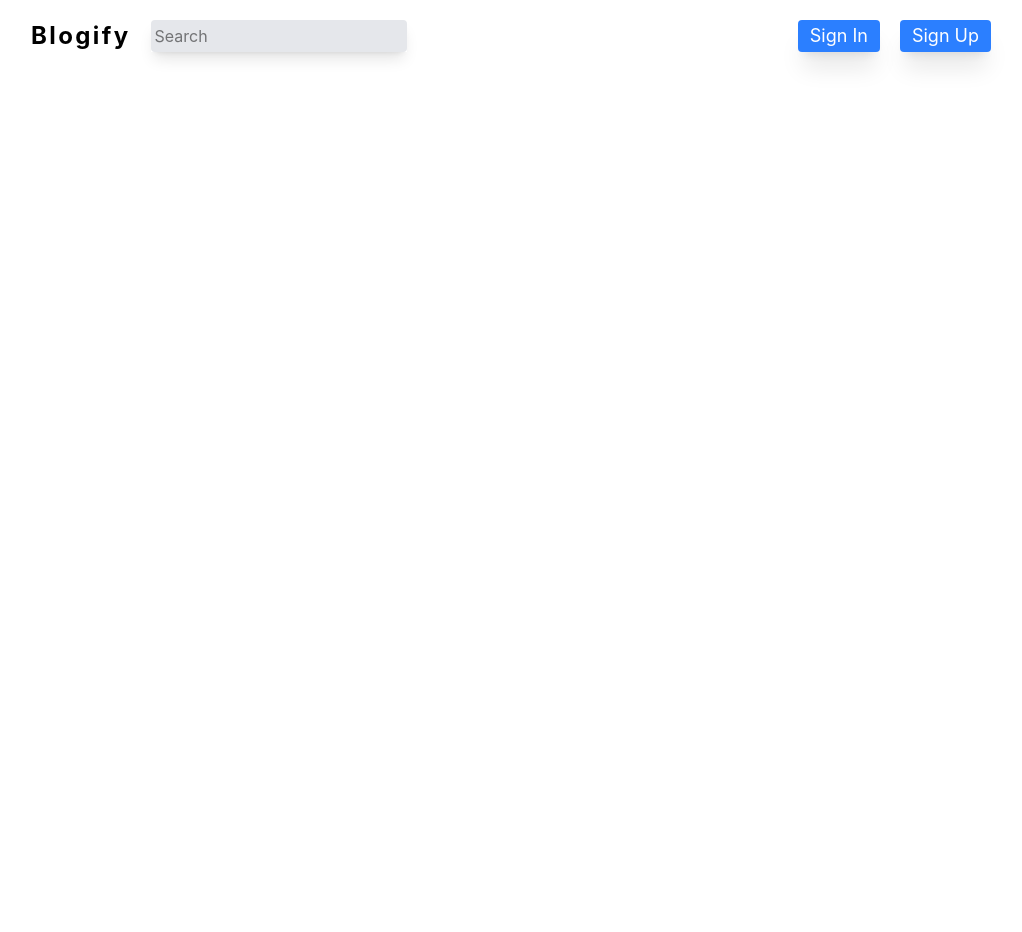
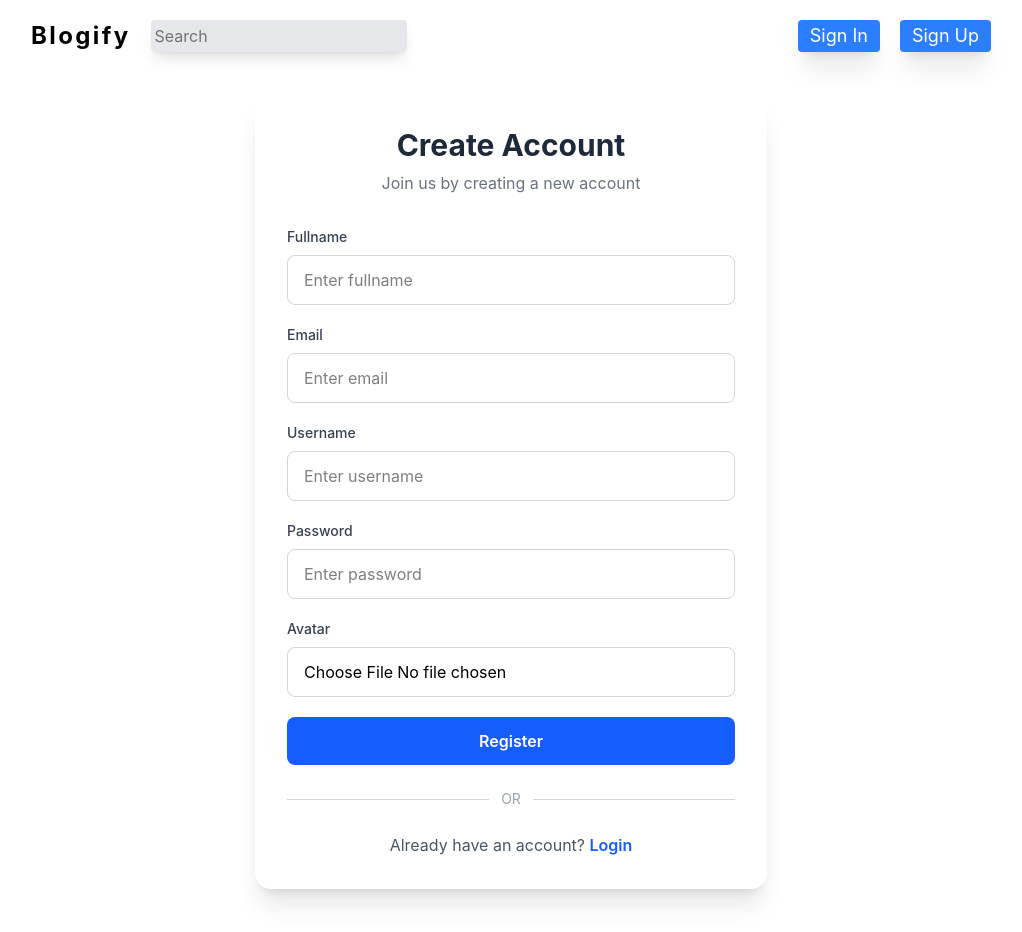
Before and after one commit to sakshi752/Blogify, a React app in the folder frontend/: page /register in a window 1280 px wide. Shown: the whole page, without its empty margins (129-1151 px from the left). Before the commit the page ends 800 px from the top, so only its background shows below. Built offline with nearby package versions, Linux system fonts and the light colour scheme; the HTML template or start-up script is replaced by a standard one.

Commit message:
frontend-login-registerPage-redux-setup

```diff
--- a/frontend/package.json
+++ b/frontend/package.json
@@ -10,11 +10,13 @@
     "preview": "vite preview"
   },
   "dependencies": {
+    "@reduxjs/toolkit": "^2.12.0",
     "@tailwindcss/vite": "^4.3.2",
     "formik": "^2.4.9",
     "react": "^19.2.7",
     "react-dom": "^19.2.7",
     "react-icons": "^5.7.0",
+    "react-redux": "^9.3.0",
     "react-router-dom": "^7.18.1",
     "react-toastify": "^11.1.0",
     "tailwindcss": "^4.3.2",
--- /dev/null
+++ b/frontend/src/Components/Button/Button.jsx
@@ -0,0 +1,16 @@
+import React from 'react'
+
+const Button = ({
+    type,
+    eventHandler,
+    txt,
+    style
+}) => {
+    return (
+        <button  type={type} eventHandler={eventHandler}>
+            {txt}
+        </button>
+    )
+}
+
+export default Button
--- /dev/null
+++ b/frontend/src/Components/CommanForm/CommanForm.jsx
@@ -0,0 +1,52 @@
+import { Formik, Form, Field, ErrorMessage } from "formik";
+
+const CommanForm = ({
+    initialValues,
+    validationSchema,
+    onSubmit,
+    fields,
+    buttonText,
+}) => {
+    return (
+        <Formik
+            initialValues={initialValues}
+            validationSchema={validationSchema}
+            onSubmit={onSubmit}
+            enableReinitialize
+        >
+            <Form>
+                {fields.map((field) => (
+                    <div key={field.name} className="mb-5">
+                        <label className="block mb-2 text-sm font-medium text-gray-700">
+                            {field.label}
+                        </label>
+
+                        <Field
+                            type={field.type}
+                            name={field.name}
+                            placeholder={field.placeholder}
+                            className="w-full px-4 py-3 border border-gray-300 rounded-lg outline-none focus:ring-2 focus:ring-blue-500 focus:border-transparent transition"
+                        />
+
+                        <ErrorMessage
+                            name={field.name}
+                            component="p"
+                            className="text-red-500 text-sm mt-1"
+                        />
+                    </div>
+                ))}
+
+                <div>
+                    <button
+                        type="submit"
+                        className="w-full bg-blue-600 hover:bg-blue-700 text-white py-3 rounded-lg font-semibold transition"
+                    >
+                        {buttonText}
+                    </button>
+                </div>
+            </Form>
+        </Formik>
+    )
+}
+
+export default CommanForm
--- a/frontend/src/main.jsx
+++ b/frontend/src/main.jsx
@@ -1,6 +1,8 @@
 import { StrictMode } from 'react'
 import { createRoot } from 'react-dom/client'
 import './index.css'
+import {Provider} from "react-redux"
+import { store } from './redux/store'
 
 import {
   createBrowserRouter,
@@ -78,7 +80,10 @@ const router = createBrowserRouter(
 
 
 createRoot(document.getElementById('root')).render(
+  <Provider store={store}>
   <StrictMode>
     <RouterProvider router={router} />
   </StrictMode>
+  </Provider>
+
 )
--- a/frontend/src/pages/LoginAndRegisterPage/LoginRegisterApiService.js
+++ b/frontend/src/pages/LoginAndRegisterPage/LoginRegisterApiService.js
@@ -1,5 +1,3 @@
 export const registerUserService = async (params)=> {
 
 }
-
-export const loginUse
--- a/frontend/src/pages/LoginAndRegisterPage/LoginRegisterPage.jsx
+++ b/frontend/src/pages/LoginAndRegisterPage/LoginRegisterPage.jsx
@@ -1,11 +1,120 @@
-import React from 'react'
+import React, { useEffect, useState } from 'react'
+import * as Yup from "yup"
+import { useMatch, NavLink } from "react-router-dom"
+import { loginFields, registerFields } from '../../utils'
+import CommanForm from '../../Components/CommanForm/CommanForm'
+import {toast} from "react-toastify"
+
 
 const LoginRegisterPage = () => {
+  const [isLogin, setIsLogin] = useState(useMatch("/login"))
+
+  const [intialValues, setInitialValues] = useState({})
+  const [validationSchema, setValidationSchema] = useState({})
+
+  useEffect(() => {
+    if (isLogin) {
+
+      setInitialValues({
+        identifier: "",
+        password: ""
+      })
+
+      setValidationSchema(
+        Yup.object({
+          identifier: Yup.string().required("Required"),
+          password: Yup.string().min(6, "Password must be at least 6 characters").required("Required"),
+        }))
+
+    } else {
+      setInitialValues({
+        email: "",
+        username: "",
+        password: "",
+        fullname: "",
+        avatar: null
+      })
+
+      setValidationSchema(Yup.object({
+        fullname: Yup.string().required("Required"),
+        username: Yup.string().required("Required"),
+        email: Yup.string().email().required("Required"),
+        password: Yup.string().min(6, "Password must be at least 6 characters").required("Required"),
+      }))
+    }
+  }, [isLogin])
+
+  const onSubmit =async (values) => {
+    try {
+      const requrestBody ={
+
+      }
+      co
+    } catch (error) {
+      toast.error(error)
+    }
+  }
+
   return (
-    <div>
+    <div className="min-h-screen flex items-center justify-center">
+      <div className="w-full max-w-lg bg-white rounded-2xl shadow-xl p-8">
+        {/* Heading */}
+        <div className="text-center mb-8">
+          <h1 className="text-3xl font-bold text-gray-800">
+            {isLogin ? "Welcome Back 👋" : "Create Account"}
+          </h1>
+          <p className="text-gray-500 mt-2">
+            {isLogin
+              ? "Login to continue"
+              : "Join us by creating a new account"}
+          </p>
+        </div>
 
+        {/* Form */}
+        <CommanForm
+          initialValues={intialValues}
+          validationSchema={validationSchema}
+          onSubmit={onSubmit}
+          fields={isLogin ? loginFields : registerFields}
+          buttonText={isLogin ? "Login" : "Register"}
+        />
+
+        {/* Divider */}
+        <div className="flex items-center my-6">
+          <div className="flex-1 h-px bg-gray-300"></div>
+          <span className="px-3 text-gray-400 text-sm">OR</span>
+          <div className="flex-1 h-px bg-gray-300"></div>
+        </div>
+
+        {/* Footer */}
+        <p className="text-center text-gray-600">
+          {isLogin ? (
+            <>
+              Don't have an account?{" "}
+              <NavLink
+                to="/register"
+                onClick={() => setIsLogin(false)}
+                className="text-blue-600 hover:text-blue-700 font-semibold"
+              >
+                Register
+              </NavLink>
+            </>
+          ) : (
+            <>
+              Already have an account?{" "}
+              <NavLink
+                to="/login"
+                onClick={() => setIsLogin(true)}
+                className="text-blue-600 hover:text-blue-700 font-semibold"
+              >
+                Login
+              </NavLink>
+            </>
+          )}
+        </p>
+      </div>
     </div>
-  )
+  );
 }
 
 export default LoginRegisterPage
--- /dev/null
+++ b/frontend/src/redux/commanReducer.js
@@ -0,0 +1,7 @@
+import authReducer from "./features/auth/authSlice"
+
+const commanReducer = {
+    auth:authReducer
+}
+
+export default commanReducer;
--- /dev/null
+++ b/frontend/src/redux/features/auth/authSlice.js
@@ -0,0 +1,28 @@
+import { createSlice } from "@reduxjs/toolkit";
+
+const initialState = {
+    user:null,
+    token:null,
+    isAuthenticated:false
+}
+
+const authSlice = createSlice({
+    name:"auth",
+    initialState,
+    reducers:{
+        login(state,action){
+            state.user = action.payload.user;
+            state.token = action.payload.token;
+            state.isAuthenticated = action.payload.isAuthenticated
+        },
+        logout(action,payload){
+            state.user = null;
+            state.isAuthenticated = null;
+            state.token = false;
+        }
+    }
+})
+
+export const {login,logout} = authSlice.actions;
+
+export default authSlice.reducer;
--- /dev/null
+++ b/frontend/src/redux/store.js
@@ -0,0 +1,6 @@
+import { configureStore } from "@reduxjs/toolkit";
+import commanReducer from "./commanReducer";
+
+export const store = configureStore({
+    reducer: commanReducer
+})
--- a/frontend/src/utils.js
+++ b/frontend/src/utils.js
@@ -5,3 +5,51 @@ export const ENDPOINTS = {
     USER: "user",
     TODOS: "todos"
 }
+
+export const loginFields = [
+    {
+        name: "identifier",
+        label: "Email/Username",
+        type: "text",
+        placeholder: "Enter email or username"
+    },
+    {
+        name: "password",
+        label: "Password",
+        type: "password",
+        placeholder: "Enter password"
+    }
+]
+
+export const registerFields = [
+    {
+        name: "fullname",
+        label: "Fullname",
+        type: "text",
+        placeholder: "Enter fullname"
+    },
+    {
+        name: "email",
+        label: "Email",
+        type: "text",
+        placeholder: "Enter email"
+    },
+    {
+        name: "username",
+        label: "Username",
+        type: "text",
+        placeholder: "Enter username"
+    },
+    {
+        name: "password",
+        label: "Password",
+        type: "password",
+        placeholder: "Enter password"
+    },
+    {
+        name:"avatar",
+        label:"Avatar",
+        type:"file",
+        accept:"image/*"
+    }
+]
```
Also changed, not shown: 1 other file (tests, documents, lock files or other folders).
